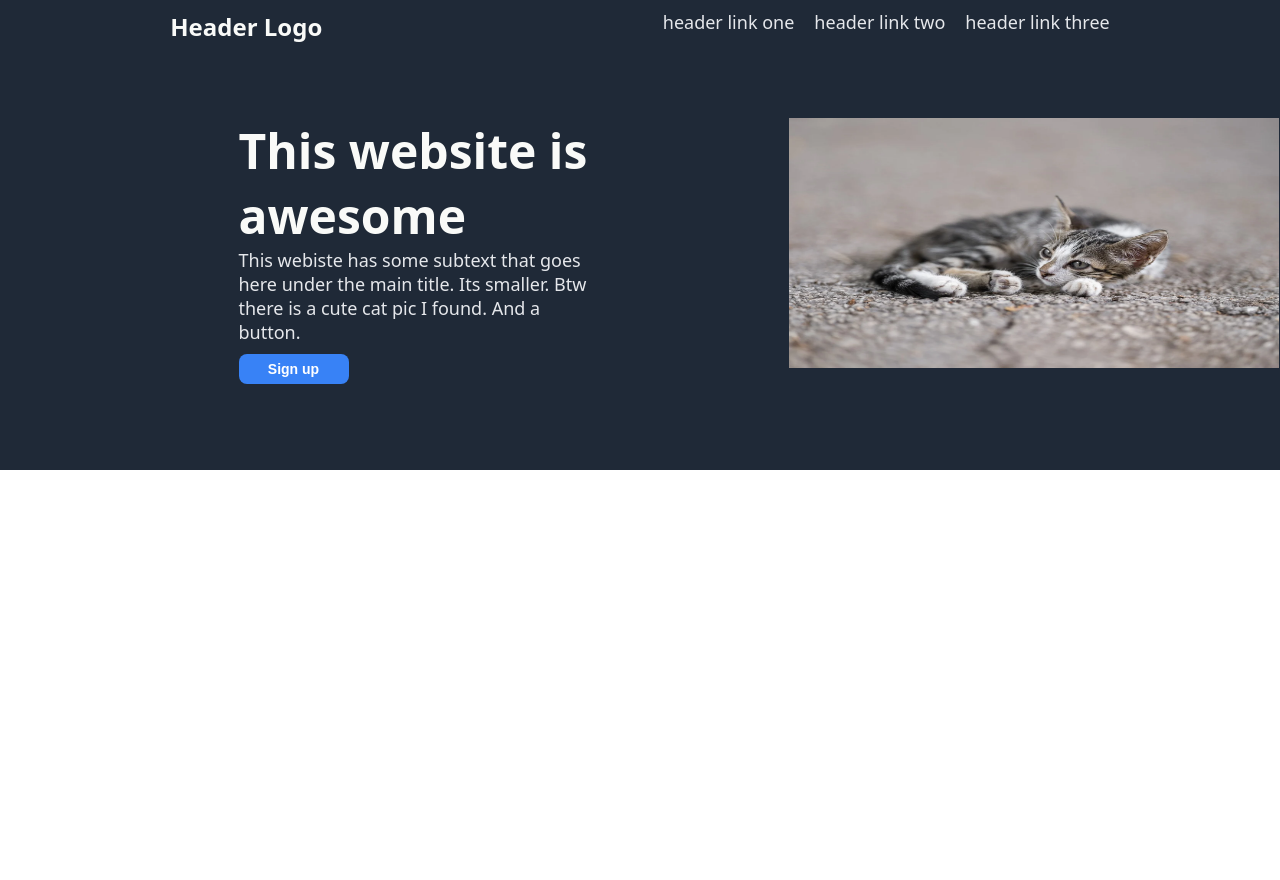
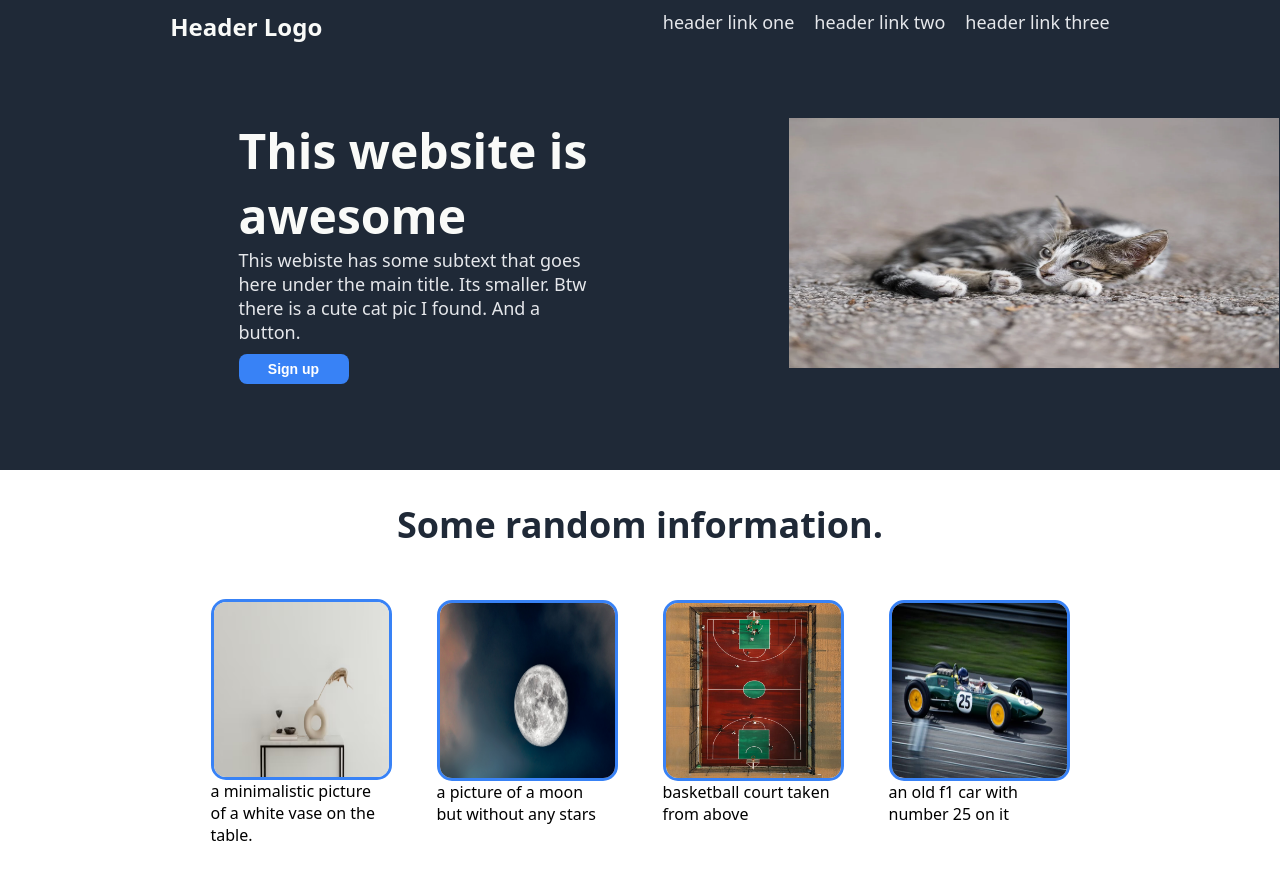
Before and after one commit to Dixon3o/Landing-page, a plain HTML site: page index.html in a window 1280 px wide. Drawn offline with Linux system fonts and the light colour scheme.

Commit message:
Done second section,
added main text and centered it, added 4 pictures,
centered them, made a border radius and color and
gave them a simple description.

```diff
--- a/index.html
+++ b/index.html
@@ -11,9 +11,9 @@
                 <div class="logo">Header Logo</div>
                 <div class="links">
                     <ul>
-                        <li><a href="google.com/">header link one</a></li>
-                        <li><a href="google.com/">header link two</a></li>
-                        <li><a href="google.com/">header link three</a></li>
+                        <li><a href="../google.com/">header link one</a></li>
+                        <li><a href="google.com">header link two</a></li>
+                        <li><a href="google.com">header link three</a></li>
                     </ul>
                 </div>
             </div>
@@ -27,7 +27,25 @@
             </div>
         </div>
         <div class="secondsection">
-
+            <p class="secondparahraph">Some random information.</p>
+            <div class="piccontainer">
+                <div class="vasecontainer">
+                    <img class="vase" src="../Landing-page/images/vase.avif" alt="white vase on table">
+                    <div class="text">a minimalistic picture of a white vase on the table.</div>
+                </div>
+                <div class="mooncontainer">
+                    <img class="moon" src="../Landing-page/images/moon.jpg" alt="moon">
+                    <div class="text">a picture of a moon but without any stars</div>
+                </div>
+                <div class="basketballcontainer">
+                    <img class="basketball" src="../Landing-page/images/basketball.jpeg" alt="basketball court">
+                    <div class="text">basketball court taken from above</div>
+                </div>
+                <div class="f1carcontainer">
+                    <img class="f1car" src="../Landing-page/images/oldf1car.jpeg" alt="f1 car">
+                    <div class="text">an old f1 car with number 25 on it</div>
+                </div>
+            </div>
         </div>
     </body>
 </html>
--- a/style.css
+++ b/style.css
@@ -78,5 +78,49 @@ li{
 }
 .secondsection{
     background-color: white;
-    height: 1000px;
+    height: 470px;
+    display: flex;
+    flex-direction: column;
+
 }
+.secondparahraph{
+    display: flex;
+    justify-content: center;
+    font-size: 36px;
+    color:#1F2937;
+    font-weight: 900;
+    padding-top: 30px;
+}
+.piccontainer{
+    display: flex;
+    flex-direction: row;
+    justify-content: center;
+    align-items: center;
+    padding-top: 15px;
+    gap: 45px;
+}
+.vasecontainer,
+.mooncontainer,
+.basketballcontainer,
+.f1carcontainer{
+    display: flex;
+    flex-direction: column;
+    padding-top: 15px;
+}
+.text{
+    width: 175px;
+}
+.vase,
+.moon,
+.basketball,
+.f1car{
+    height: 175px;
+    width: 175px;
+    border: 3px solid #3882f6;
+    border-radius: 15px;
+    flex-shrink: 0;
+}
+
+.vasecontainer{
+    padding-top: 35px;
+}
```
Also changed, not shown: images/basketball.jpeg (added), images/moon.jpg (added), images/oldf1car.jpeg (added), images/vase.avif (added), 4 other files.
